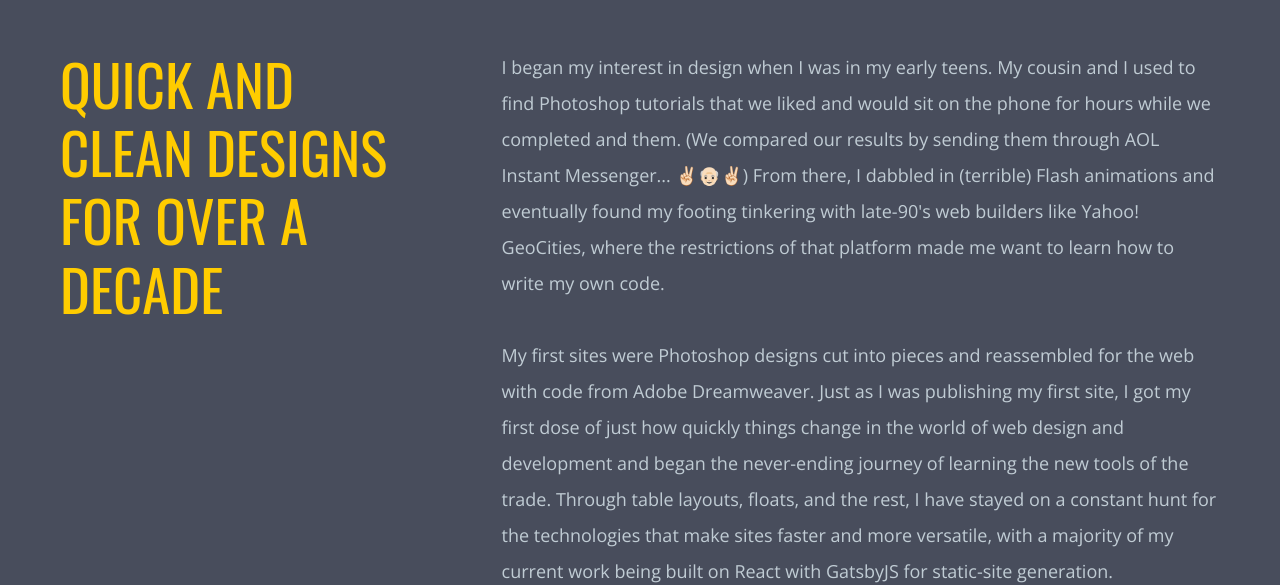
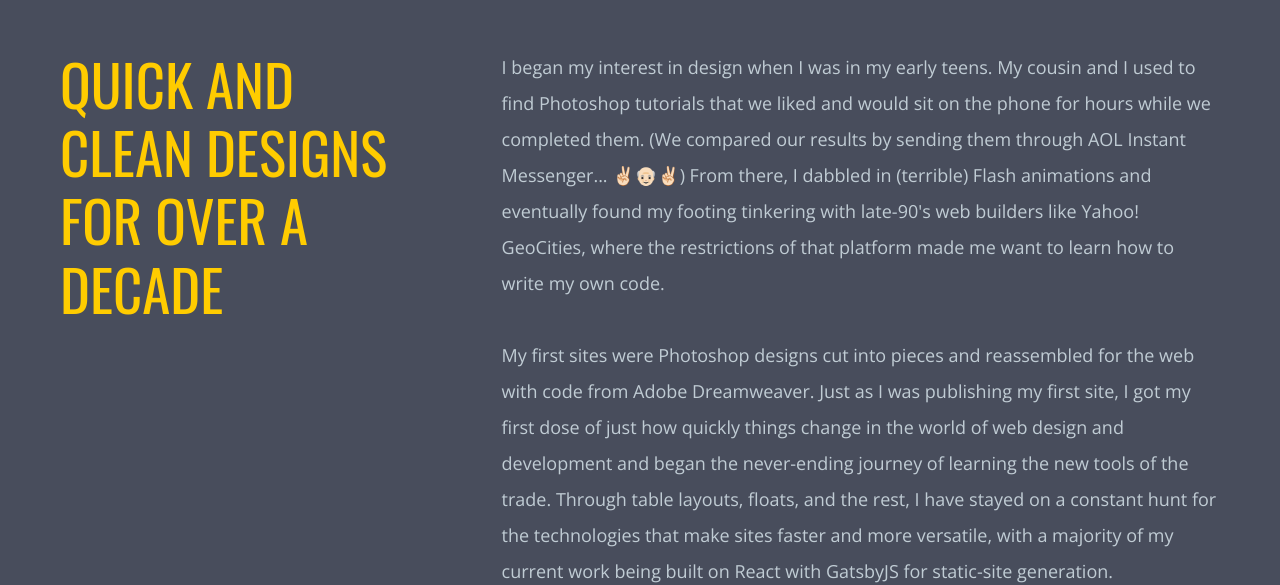
Before and after one commit to Zachcos/ZachCossmanDesignsV4_Gatsby, a Gatsby site: page /about in a window 1280 px wide. Shown: the part 221-806 px from the top of the page. Built offline with nearby package versions, Linux system fonts and the light colour scheme; Gatsby itself is replaced by a stand-in of ours.

Commit message:
Fix typo in about copy

```diff
--- a/src/pages/about.js
+++ b/src/pages/about.js
@@ -124,7 +124,7 @@ export default function About() {
         <CopyWrapper variants={aniVariants.child}>
           I began my interest in design when I was in my early teens. My cousin
           and I used to find Photoshop tutorials that we liked and would sit on
-          the phone for hours while we completed and them. (We compared our
+          the phone for hours while we completed them. (We compared our
           results by sending them through AOL Instant Messenger... ✌🏻👴🏻✌🏻) From
           there, I dabbled in (terrible) Flash animations and eventually found
           my footing tinkering with late-90's web builders like Yahoo!
```
